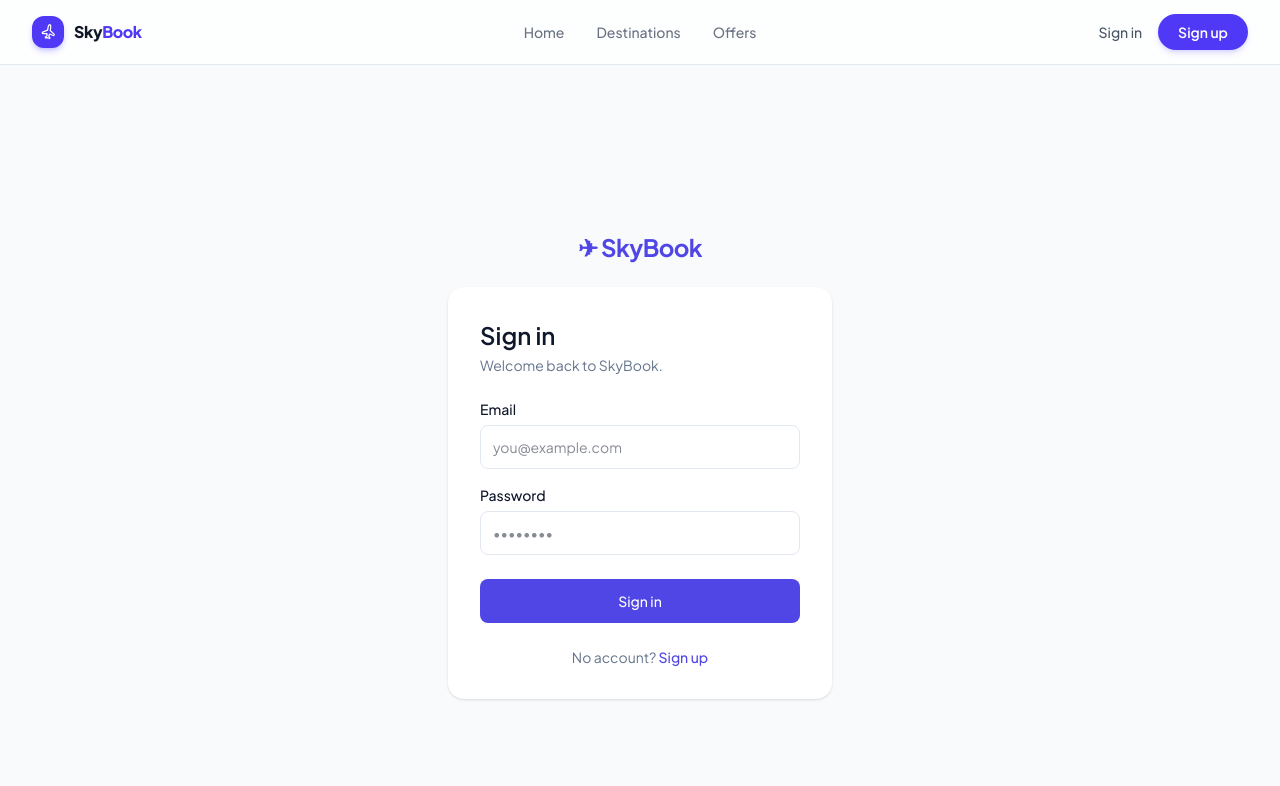
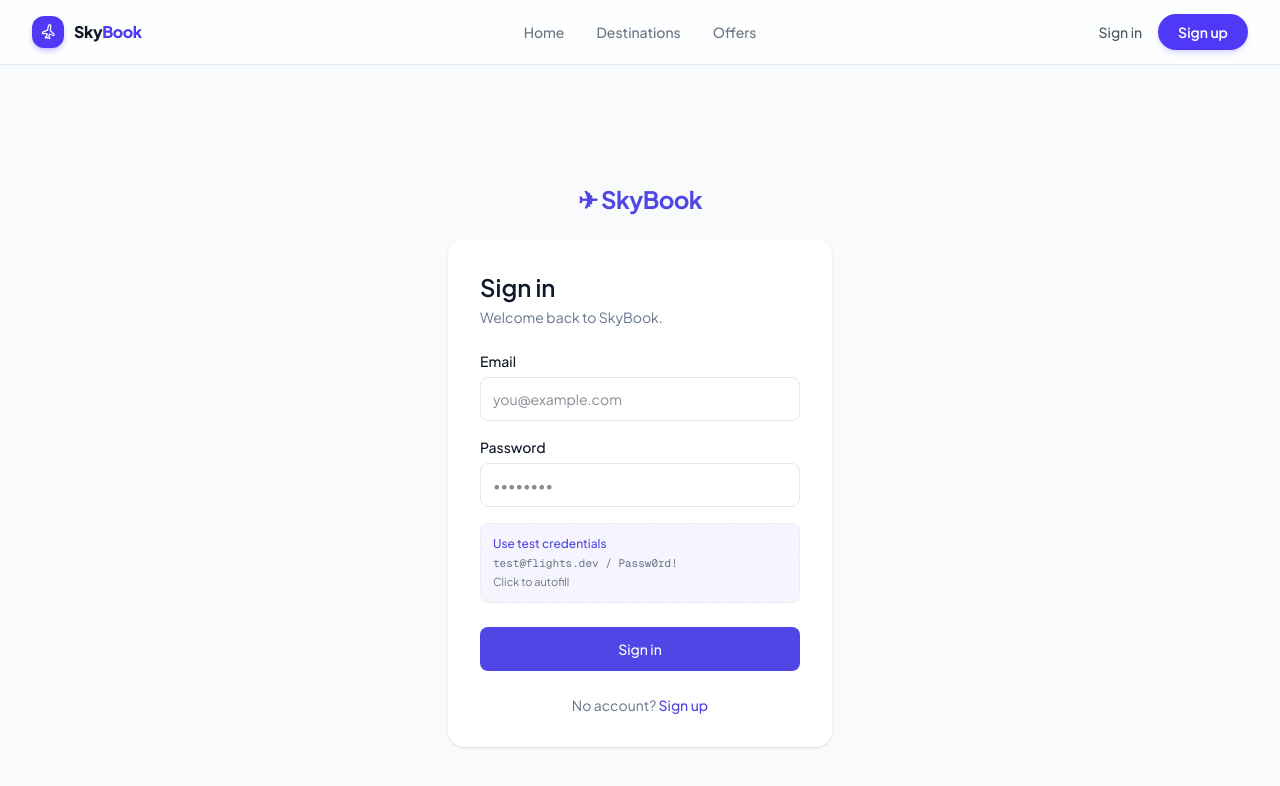
Before and after one commit to Rishivenkatakousik/SkyBook, a Next.js app: page /login in a window 1280 px wide. Shown: the top 786 px of the page. Built offline with nearby package versions, Linux system fonts and the light colour scheme; no server answers.

Commit message:
Add test credentials autofill feature in AuthForm: integrate useRef for email and password inputs, and implement a button to autofill with predefined test credentials for easier login during development.

```diff
--- a/components/auth/AuthForm.tsx
+++ b/components/auth/AuthForm.tsx
@@ -1,12 +1,15 @@
 "use client";
 
-import { useActionState } from "react";
+import { useActionState, useRef } from "react";
 import Link from "next/link";
 import { useSearchParams } from "next/navigation";
 import { login, signup, type AuthState } from "@/app/(auth)/actions";
 import { Input } from "@/components/ui/Input";
 import { Button } from "@/components/ui/Button";
 import { Spinner } from "@/components/ui/Spinner";
+
+const TEST_EMAIL = "test@flights.dev";
+const TEST_PASSWORD = "Passw0rd!";
 
 export function AuthForm({ mode }: { mode: "login" | "signup" }) {
   const action = mode === "login" ? login : signup;
@@ -15,6 +18,22 @@ export function AuthForm({ mode }: { mode: "login" | "signup" }) {
     {},
   );
   const redirectTo = useSearchParams().get("redirect") ?? "/";
+  const emailRef = useRef<HTMLInputElement>(null);
+  const passwordRef = useRef<HTMLInputElement>(null);
+
+  function fillTestCredentials() {
+    const setNativeValue = (el: HTMLInputElement, value: string) => {
+      const setter = Object.getOwnPropertyDescriptor(
+        window.HTMLInputElement.prototype,
+        "value",
+      )?.set;
+      setter?.call(el, value);
+      el.dispatchEvent(new Event("input", { bubbles: true }));
+    };
+    if (emailRef.current) setNativeValue(emailRef.current, TEST_EMAIL);
+    if (passwordRef.current) setNativeValue(passwordRef.current, TEST_PASSWORD);
+    emailRef.current?.focus();
+  }
 
   return (
     <div className="w-full max-w-sm rounded-2xl bg-surface p-8 shadow-sm">
@@ -30,6 +49,7 @@ export function AuthForm({ mode }: { mode: "login" | "signup" }) {
       <form action={formAction} className="mt-6 flex flex-col gap-4">
         <input type="hidden" name="redirect" value={redirectTo} />
         <Input
+          ref={emailRef}
           name="email"
           type="email"
           label="Email"
@@ -38,6 +58,7 @@ export function AuthForm({ mode }: { mode: "login" | "signup" }) {
           required
         />
         <Input
+          ref={passwordRef}
           name="password"
           type="password"
           label="Password"
@@ -45,6 +66,24 @@ export function AuthForm({ mode }: { mode: "login" | "signup" }) {
           autoComplete={mode === "login" ? "current-password" : "new-password"}
           required
         />
+
+        {mode === "login" && (
+          <button
+            type="button"
+            onClick={fillTestCredentials}
+            className="cursor-pointer rounded-lg border border-dashed border-brand-600/40 bg-brand-600/5 p-3 text-left text-xs transition hover:border-brand-600 hover:bg-brand-600/10"
+          >
+            <span className="block font-medium text-brand-600">
+              Use test credentials
+            </span>
+            <span className="mt-1 block font-mono text-[11px] text-muted">
+              {TEST_EMAIL} / {TEST_PASSWORD}
+            </span>
+            <span className="mt-1 block text-[11px] text-muted">
+              Click to autofill
+            </span>
+          </button>
+        )}
 
         {state.error && <p className="text-sm text-danger">{state.error}</p>}
         {state.message && (
```
